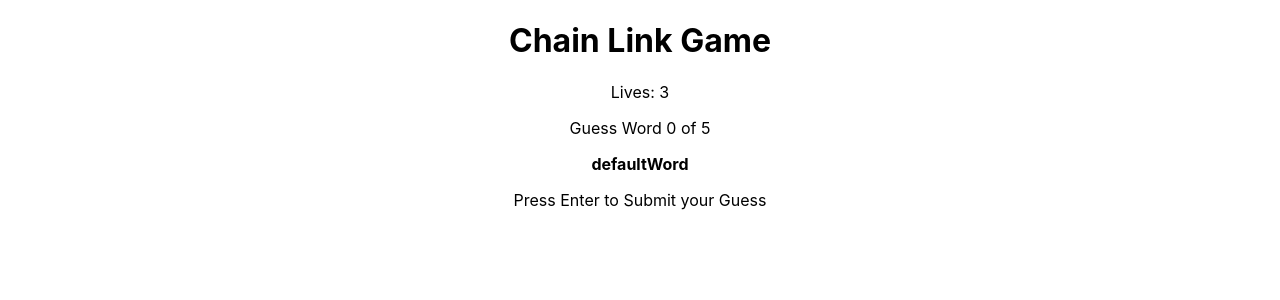
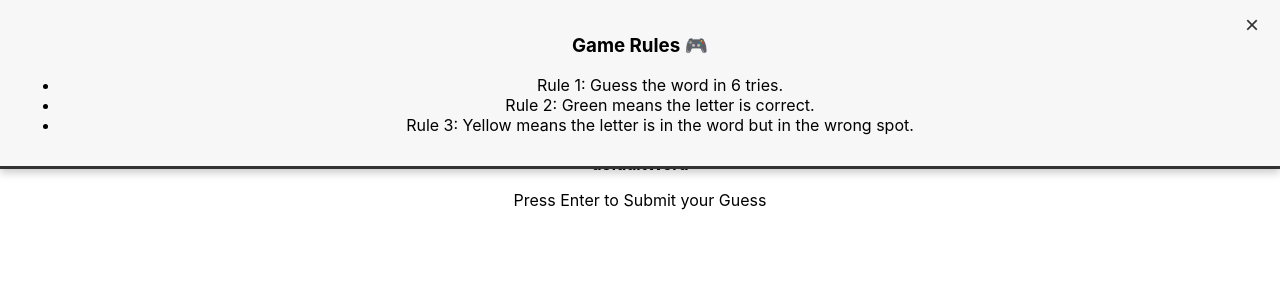
Before and after one commit to paddycoding/chain-link-app, a React (Create React App) app: page / in a window 1280 px wide. Shown: the top 300 px of the page. Built offline with nearby package versions, Linux system fonts and the light colour scheme.

Commit message:
rules banner maybe?

```diff
--- a/src/App.js
+++ b/src/App.js
@@ -4,6 +4,7 @@ import {motion} from 'framer-motion';
 import './App.css';
 import GivenLink from './GivenLink';
 import DisplayLink from './DisplayLink';
+import RulesBanner from './RulesBanner';
 
 import { words } from './words'; // Assuming this contains the words for each day
 
@@ -134,6 +135,14 @@ function App() {
 
   return (
     <div className="App">
+      {/* 1. Add the RulesBanner component here */}
+      <RulesBanner title="Game Rules 🎮">
+        <ul>
+          <li>Rule 1: Guess the word in 6 tries.</li>
+          <li>Rule 2: Green means the letter is correct.</li>
+          <li>Rule 3: Yellow means the letter is in the word but in the wrong spot.</li>
+        </ul>
+      </RulesBanner>
       <h1>Chain Link Game</h1>
       <p>Lives: {lives}</p>
       <p>Guess Word {currentGuessIndex} of 5</p>
--- /dev/null
+++ b/src/RulesBanner.css
@@ -0,0 +1,50 @@
+/* Base Style for the Banner */
+.rules-banner {
+  position: fixed; /* Keep it fixed on the viewport */
+  top: 0; /* Position it at the very top of the screen */
+  left: 0;
+  right: 0;
+  z-index: 1000; /* Ensure it sits on top of all other content */
+
+  /* Initial state: The banner content itself is hidden (rolled up) */
+  max-height: 0;
+  overflow: hidden;
+
+  /* Basic styling */
+  background-color: #f7f7f7;
+  border-bottom: 3px solid #333;
+  box-shadow: 0 4px 8px rgba(0, 0, 0, 0.2);
+  padding: 0 20px;
+
+  /* Set up the transition for the roll-up/down effect */
+  transition: max-height 0.3s ease-in-out, padding 0.3s ease-in-out;
+}
+
+/* State when the banner is open */
+.rules-banner.open {
+  max-height: 500px; /* Needs to be larger than the actual content height */
+  padding: 15px 20px; /* Padding for when the banner is visible */
+}
+
+/* State when the banner is actively closing */
+.rules-banner.rolling-up {
+  max-height: 0;
+  padding: 0 20px;
+}
+
+/* Content and Close Button Styling */
+.banner-content {
+  /* Allow content to scroll if it exceeds max-height */
+  overflow-y: auto;
+}
+
+.close-btn {
+  position: absolute;
+  top: 10px;
+  right: 15px;
+  background: none;
+  border: none;
+  font-size: 24px;
+  cursor: pointer;
+  color: #333;
+}
```
